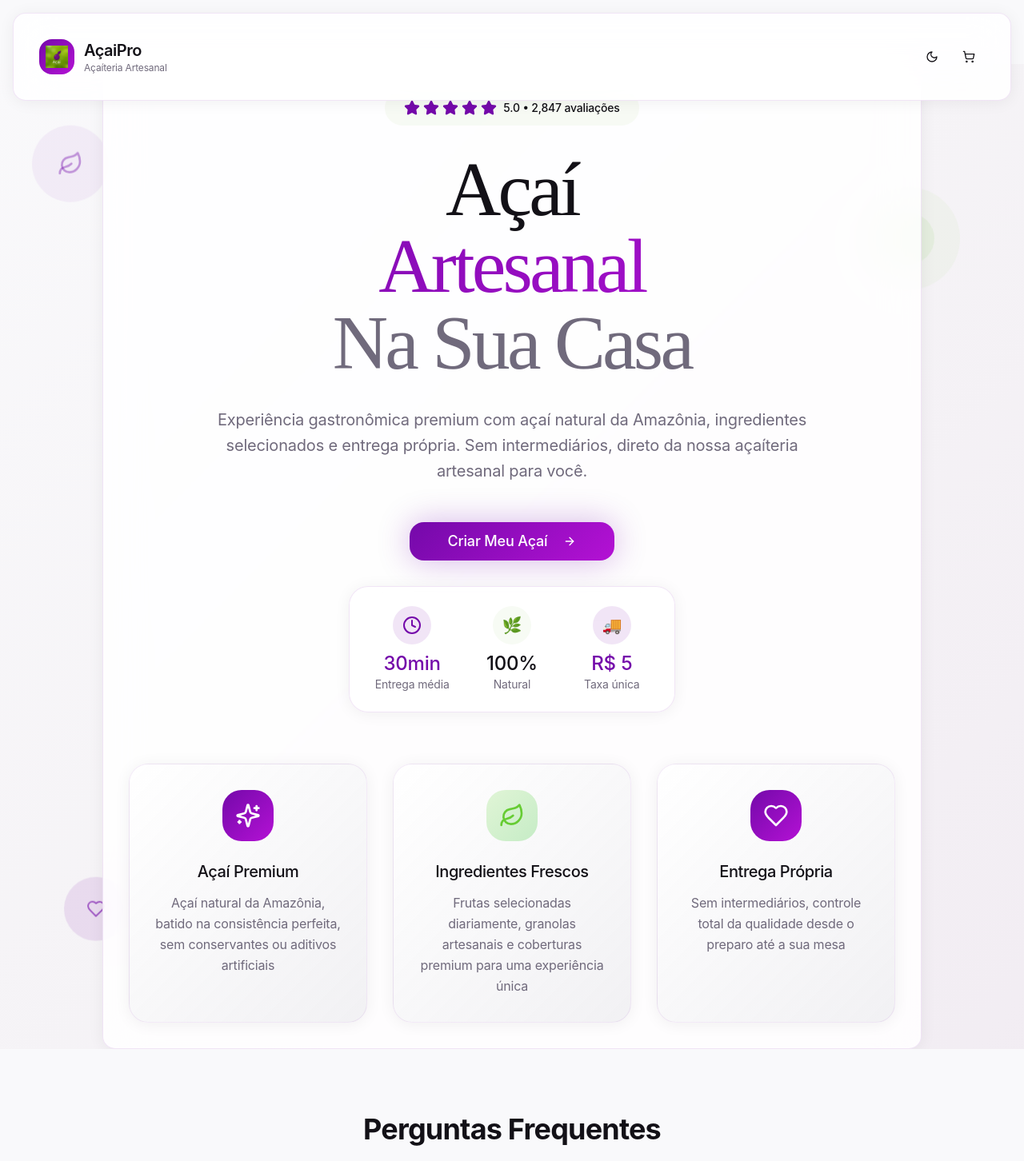
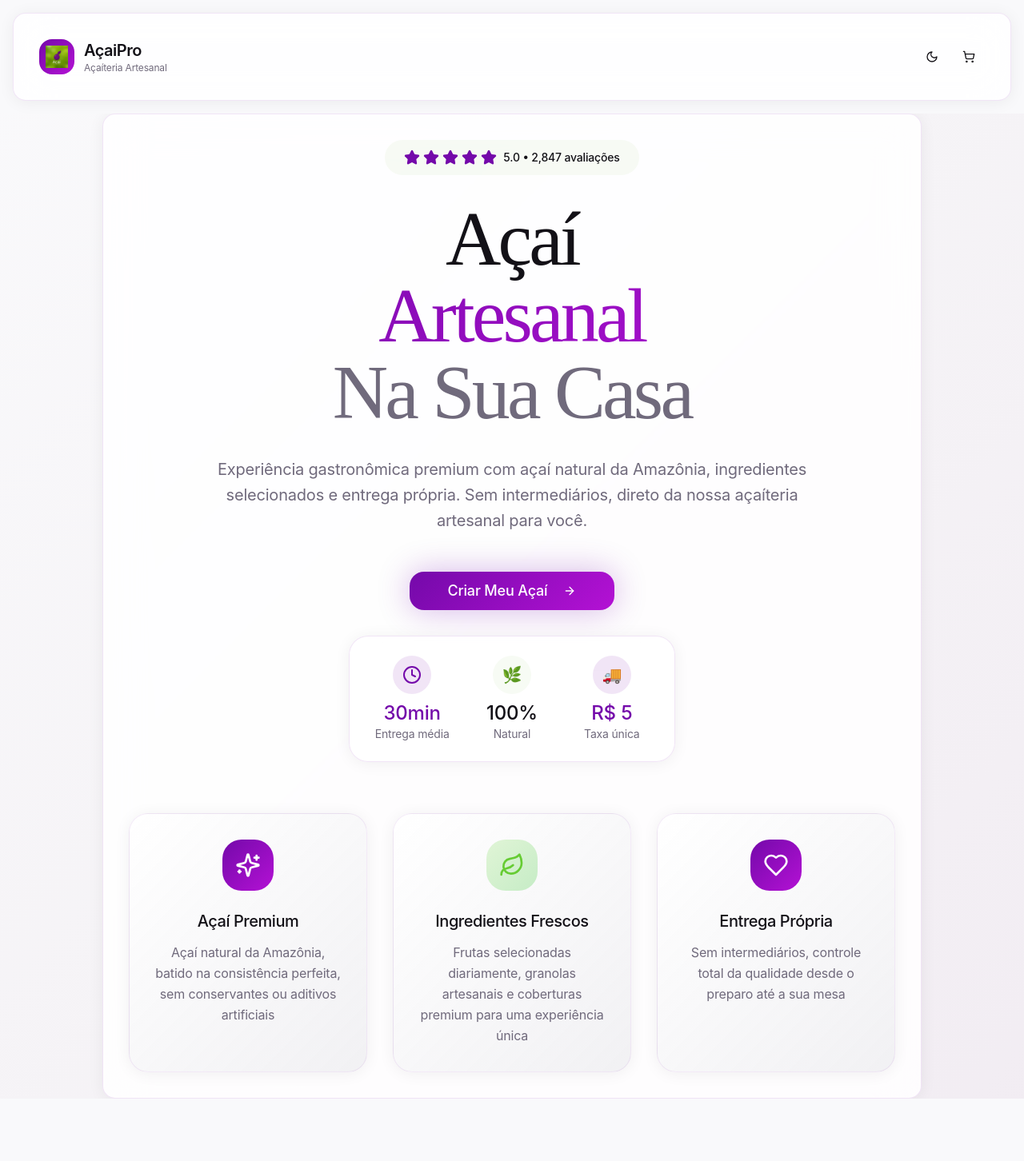
Before and after one commit to joaopedrolemos6/Front-DeliveryAcai, a React (Vite) app: page / in a window 1280 px wide. Shown: the top 1452 px of the page at 80% size. Built offline with nearby package versions, Linux system fonts and the light colour scheme; the HTML template or start-up script is replaced by a standard one.

Commit message:
Fix: Make header static and remove icons

```diff
--- a/src/components/Header.tsx
+++ b/src/components/Header.tsx
@@ -18,7 +18,7 @@ export const Header = ({ cartItems, onCartClick }: HeaderProps) => {
   };
 
   return (
-    <header className="glass-card fixed top-4 left-4 right-4 z-50 mx-auto max-w-7xl">
+    <header className="glass-card mx-auto max-w-7xl">
       <div className="flex items-center justify-between">
         <div className="flex items-center space-x-3">
           <div className="relative">
--- a/src/components/HeroSection.tsx
+++ b/src/components/HeroSection.tsx
@@ -18,20 +18,6 @@ export const HeroSection = ({ onStartOrder }: HeroSectionProps) => {
         <div className="absolute inset-0 bg-gradient-hero" />
       </div>
 
-      {/* Floating elements with açaí theme */}
-      <div className="absolute top-20 left-10 w-24 h-24 rounded-full bg-primary/5 animate-float flex items-center justify-center">
-        <Leaf className="w-8 h-8 text-primary/40" />
-      </div>
-      <div className="absolute top-40 right-20 w-32 h-32 rounded-full bg-accent/20 animate-float" style={{animationDelay: '2s'}}>
-        <div className="w-full h-full rounded-full flex items-center justify-center">
-          <div className="w-16 h-16 rounded-full bg-accent/40" />
-        </div>
-      </div>
-      <div className="absolute bottom-32 left-20 w-20 h-20 rounded-full bg-primary/10 animate-float" style={{animationDelay: '4s'}}>
-        <div className="w-full h-full rounded-full flex items-center justify-center">
-          <Heart className="w-6 h-6 text-primary/60" />
-        </div>
-      </div>
 
       <div className="container mx-auto px-6 text-center relative z-10">
         <div className="glass-card max-w-5xl mx-auto animate-slide-up">
--- a/src/pages/Index.tsx
+++ b/src/pages/Index.tsx
@@ -66,13 +66,15 @@ const Index = () => {
   return (
     <div className="min-h-screen bg-background">
       {/* Header - Always visible */}
-      <Header
-        cartItems={totalItems}
-        onCartClick={() => setIsCartOpen(true)}
-      />
+      <div className="p-4">
+        <Header
+          cartItems={totalItems}
+          onCartClick={() => setIsCartOpen(true)}
+        />
+      </div>
 
       {/* Main Content */}
-      <main className="pt-20">
+      <main>
         {appState === 'home' && (
           <>
             <HeroSection onStartOrder={handleStartOrder} />
```
